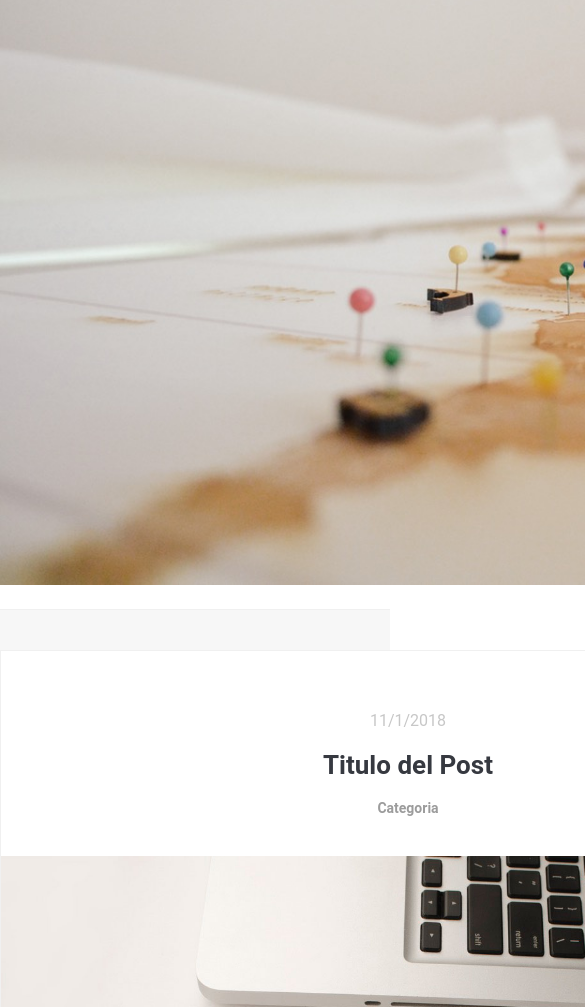
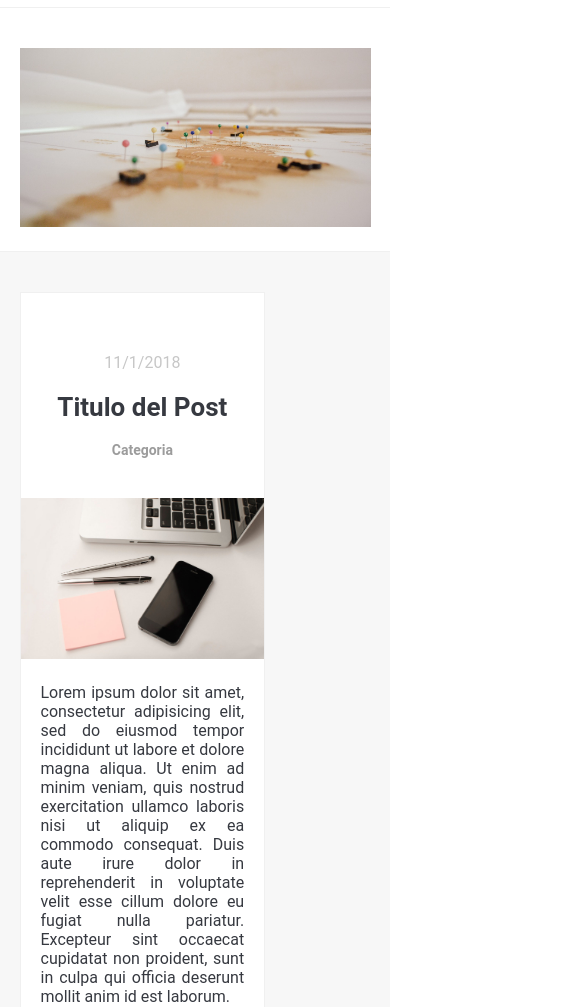
Before and after one commit to CodeCreativeNicaragua/Page_Blog, a plain HTML site: page index.html in a window 390 px wide. Shown: the part 393-1400 px from the top of the page, 585 px wide, since content can reach past the window. Drawn offline with Linux system fonts and the light colour scheme.

Commit message:
Responsive Tablet

```diff
--- a/css/estilo.css
+++ b/css/estilo.css
@@ -19,7 +19,7 @@ body{
 
 .contenedor{
 
-  width: 1200px;
+  width: 90%;
   margin: 0 auto;
 }
 
@@ -205,7 +205,8 @@ width: 100%;
 .blog .contenedor .articulos-blog{
 
   float: left;
-  width: 68%;
+  width: 70%;
+
 
 }
 
@@ -389,3 +390,23 @@ width: 28%;
   text-align: center;
   color: #9c9c9c;
 }
+
+
+/* Responsive TABLETS*/
+
+@media only screen and (max-width:800px){
+
+
+
+ .aside{
+   width: 100%;
+
+ }
+
+
+
+ .contenedor{
+   width: 90%;
+ }
+
+}
```
